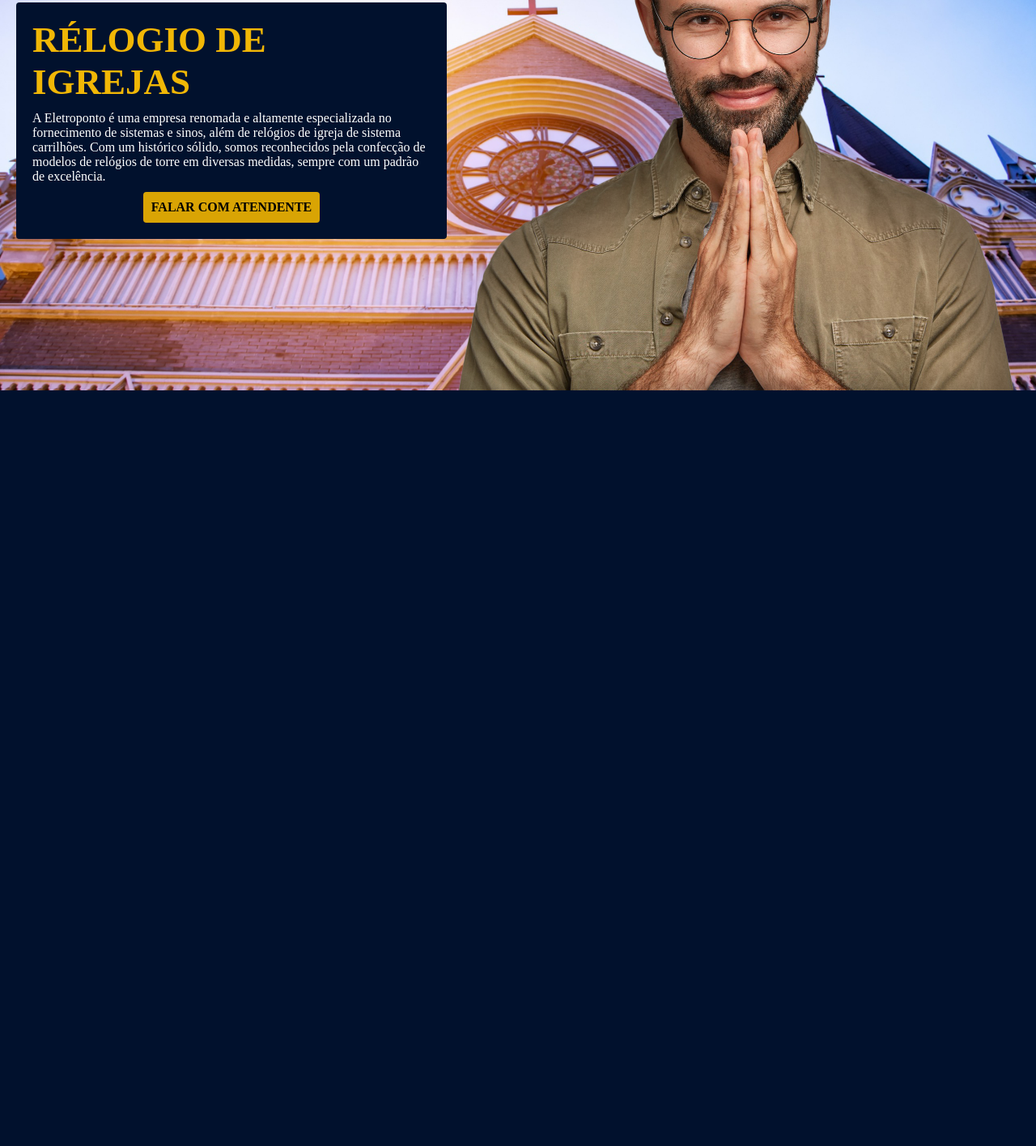
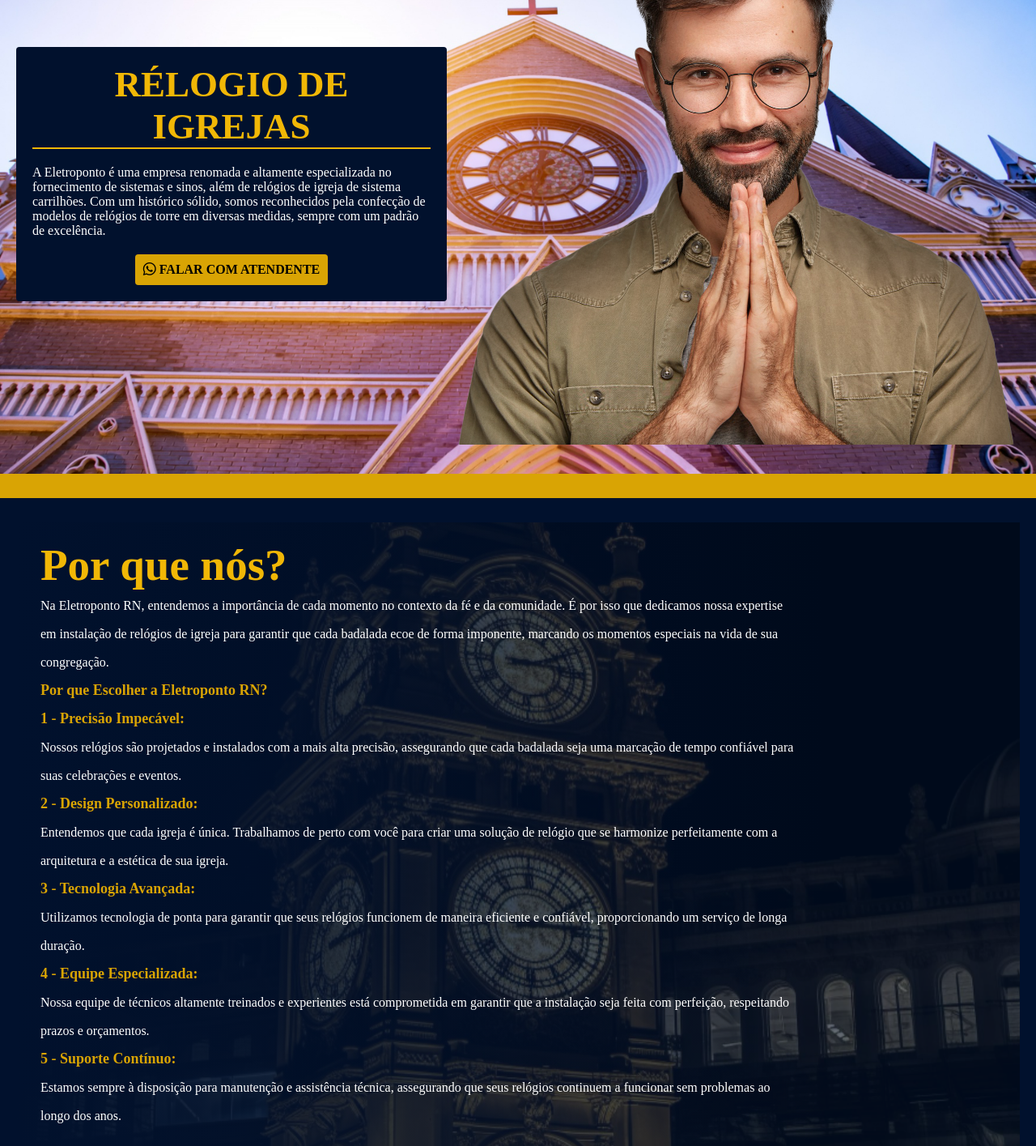
Before and after one commit to forcaweb/site-relogio-de-igreja, a plain HTML site: page index.html in a window 1280 px wide. Shown: the part 185-1600 px from the top of the page at 81% size. Before the commit the page ends 800 px from the top, so only its background shows below. Drawn offline with nearby package versions, Linux system fonts and the light colour scheme.

Commit message:
at2710202317

```diff
--- a/css/style.css
+++ b/css/style.css
@@ -2,6 +2,8 @@
   font-family: Poppins;
   src: url(https://fonts.googleapis.com/css2?family=Montserrat:wght@800&family=Poppins:ital,wght@0,100;0,200;0,300;0,400;0,500;0,600;0,700;0,800;0,900;1,100;1,200;1,300;1,400;1,500;1,600;1,700;1,800;1,900&display=swap);
 }
+
+@import url("https://cdn.jsdelivr.net/npm/bootstrap-icons@1.11.1/font/bootstrap-icons.css");
 
 :root {
   --blue-default: #01112d;
@@ -18,6 +20,7 @@
     padding: 0;
     list-style: none;
     text-decoration: none;
+    box-sizing: border-box;
 }
 
 body {
@@ -25,6 +28,7 @@ body {
   font-family: Poppins;
   background: var(--blue-default);
   color: var(--golden);
+  position: relative;
 }
 
 ::-webkit-scrollbar-track {
@@ -38,16 +42,18 @@ body {
   background: var(--ciano);
 }
 
-.container {
+.container-custom {
     display: grid;
     position: relative;
     justify-content: center;
     align-items: center;
     grid-template-columns: repeat(1, 1fr);
+    width: 100% !important;
+    overflow: hidden;
 }
 
 
-.container .header-welcome{
+.container-custom .header-welcome{
     display: grid;
     position: relative;
     justify-content: center;
@@ -59,9 +65,22 @@ body {
     background-size: cover;
     background-attachment: scroll;
     padding: 0 20px;
+    width: 100%;
+    min-height: 100vh;
 }
 
-.container .header-welcome .box-content{
+.container-custom .header-welcome::after{
+    content: "";
+    display: block;
+    position: absolute;
+    bottom: 0;
+    left: 0;
+    width: 100%;
+    height: 30px;
+    background-color: var(--golden-dark);
+}
+
+.container-custom .header-welcome .box-content{
     display: flex;
     position: relative;
     justify-content: center;
@@ -69,7 +88,7 @@ body {
     flex-direction: column;
 }
 
-.container .header-welcome .box-content .dialog{
+.container-custom .header-welcome .box-content .dialog{
     display: flex;
     position: relative;
     justify-content: center;
@@ -78,11 +97,11 @@ body {
     background-color: var(--blue-default);
     padding: 20px;
     border-radius: 4px;
-    gap: 10px;
+    gap: 20px;
 }
 
 
-.container .header-welcome .box-content .dialog a{
+.container-custom .header-welcome .box-content .dialog a{
     background-color: var(--golden-dark);
     position: relative;
     color: var(--black);
@@ -92,59 +111,163 @@ body {
     text-transform: uppercase;
     display: block;
     border-radius: 4px;
+    text-decoration: none;
 }
 
-.container .header-welcome .box-content .dialog a:hover{
+.container-custom .header-welcome .box-content .dialog a:hover{
     background: var(--golden);
 }
 
-.container .header-welcome .box-content .dialog h1{
+.container-custom .header-welcome .box-content .dialog h1{
     font-size: 45px;
     text-transform: uppercase;
+    display: block;
+    text-align: center;
+    gap: 7px;
+    border-bottom: 2px solid var(--golden);
+    width: 100%;
+    position: relative;
 }
 
-.container .header-welcome .box-content .dialog p{
+.container-custom .header-welcome .box-content .dialog h1 i{
+    font-size: 25px;
+    color: var(--grey);
+}
+
+.container-custom .header-welcome .box-content .dialog p{
     font-size: 16px;
     color: var(--white);
 }
 
 
+.contents-body{
+    display: flex;
+    justify-content: center;
+    align-items: center;
+    flex-direction: column;
+}
+
+.contents-body .content{
+    position: relative;
+    display: flex;
+    padding: 0 20px;
+    width: 100% !important;
+}
+
+.contents-body .content::after{
+    content: "";
+    display: block;
+    position: absolute;
+    bottom: 0;
+    left: 0;
+    width: 100%;
+    height: 30px;
+    background-color: var(--golden-dark);
+}
+
+.contents-body .content::before{
+    content: "";
+    display: block;
+    position: absolute;
+    top: 0;
+    left: 0;
+    width: 100%;
+    height: 30px;
+    background-color: var(--blue-default);
+    z-index: 100;
+}
+
+.contents-body .content .box-content{
+    width: 100%;
+    position: relative;
+    display: flex;
+    justify-content: flex-start;
+    align-items: center;
+}
+
+.contents-body .content .box-content img{
+    width: 100%;
+    object-fit: cover;
+    position: absolute;
+    top: 0;
+    left: 0;
+    height: 100%;
+    opacity: 0.4;
+}
+
+.contents-body .content .dialog{
+    width: 100%;
+    position: relative;
+    background: linear-gradient(to right, var(--blue-default), transparent);
+    display: flex;
+    justify-content: center;
+    align-items: center;
+    flex-direction: column;
+    padding:50px 30px;
+    max-width: 1000px;
+}
+
+.contents-body .content .dialog h2{
+    font-size: 55px;
+    line-height: 65px;
+    width: 100%;
+}
+
+.contents-body .content .dialog p{
+   text-align: left !important;
+   color: var(--white);
+   line-height: 35px;
+   width: 100%;
+}
+
+.contents-body .content .dialog p strong{
+    display: block;
+    color: var(--golden-dark);
+    font-size: 18px;
+}
+
+
 @media only screen and (max-width: 1200px) {
-    .container .header-welcome{
+    .container-custom .header-welcome{
         grid-template-columns: repeat(1, 1fr);
+        width: 100%;
+        padding: 0;
     }
 
-    .container .header-welcome .box-content img{
+    .container-custom .header-welcome .box-content img{
         display: block;
         position: relative;
         width: 100%;
         object-fit: cover;
-        min-height: 100% !important;
+        height: 100% !important;
+        min-height: 100vh;
     }
 
-    .container .header-welcome .box-content:nth-child(1){
+    .container-custom .header-welcome .box-content:nth-child(1){
         position: absolute;
-        bottom: 0;
+        top: 0;
         left: 0;
         z-index: 1000;
         height: 100%;
+        width: 100%;
+        padding: 20px;
     }
 
-    .container .header-welcome .box-content:nth-child(1) .dialog{
+    .container-custom .header-welcome .box-content:nth-child(1) .dialog{
         background-color: rgba(0, 0, 0, 0.4);
-        height: 100%;
+        position: relative;
+        height: 50%;
         width: 100%;
     }
 
-    .container .header-welcome .box-content:nth-child(1) .dialog h1{
+    .container-custom .header-welcome .box-content:nth-child(1) .dialog h1{
         font-size: 30px;
     }
 
-    .container .header-welcome .box-content:nth-child(1) .dialog p{
+    .container-custom .header-welcome .box-content:nth-child(1) .dialog p{
         position: relative;
         display: block;
         width: 100%;
         font-size: 13px;
-        width: 90%;
     }
 }
--- a/index.html
+++ b/index.html
@@ -21,10 +21,11 @@
     <meta name="msapplication-TileImage" content="/imgs/ms-icon-144x144.png">
     <meta name="theme-color" content="#ffffff">
     <title>Rélogio de igreja - Rio Grande do Norte</title>
+    <link rel="stylesheet" href="https://cdn.jsdelivr.net/npm/bootstrap-icons@1.11.1/font/bootstrap-icons.css">
     <link rel="stylesheet" href="./css/style.css">
 </head>
 <body>
-    <main class="container">
+    <main class="container-custom">
         <section class="header-welcome">
             <div class="box-content">
                 <div class="dialog">
@@ -32,7 +33,7 @@
                     <p>A Eletroponto é uma empresa renomada e altamente especializada no fornecimento de sistemas e sinos, além de relógios de igreja de sistema carrilhões. Com um histórico sólido, somos reconhecidos pela confecção de modelos de relógios de torre em diversas medidas, sempre com um padrão de excelência.</p>
 
                     <li>
-                        <a href="https://api.whatsapp.com/send?phone=5584999116261&text=Ol%C3%A1,%20fiquei%20interessado%20em%20seu%20produto.%20Venho%20atrav%C3%A9s%20do%20seu%20site:%20relogiodeigreja.com.br." target="_blank" title="Falar com um atendente">Falar com atendente</a>
+                        <a href="https://api.whatsapp.com/send?phone=5584999116261&text=Ol%C3%A1,%20fiquei%20interessado%20em%20seu%20produto.%20Venho%20atrav%C3%A9s%20do%20seu%20site:%20relogiodeigreja.com.br." target="_blank" title="Falar com um atendente"><i class="bi bi-whatsapp"></i> Falar com atendente</a>
                     </li>
                 </div>
             </div>
@@ -41,6 +42,37 @@
                 <img src="./imgs/padre.png" alt="Ilustração de Padre" title="Ilustração de Padre">
             </div>
         </section>
+
+        <section class="contents-body">
+            <article class="content">
+                <div class="box-content">
+                <img src="./imgs/relogio-1.jpg" alt="Ilustração de Padre" title="Ilustração de Padre">
+
+                <div class="dialog">
+                        <h2>Por que nós?</h2>
+                        <p>Na Eletroponto RN, entendemos a importância de cada momento no contexto da fé e da comunidade. É por isso que dedicamos nossa expertise em instalação de relógios de igreja para garantir que cada badalada ecoe de forma imponente, marcando os momentos especiais na vida de sua congregação.</p>
+
+                        <p><strong>Por que Escolher a Eletroponto RN?</strong></p>
+
+                        <p><strong>1 - Precisão Impecável:</strong> Nossos relógios são projetados e instalados com a mais alta precisão, assegurando que cada badalada seja uma marcação de tempo confiável para suas celebrações e eventos.</p>
+
+                        <p><strong>2 - Design Personalizado:</strong> Entendemos que cada igreja é única. Trabalhamos de perto com você para criar uma solução de relógio que se harmonize perfeitamente com a arquitetura e a estética de sua igreja.</p>
+
+                        <p><strong>3 - Tecnologia Avançada:</strong> Utilizamos tecnologia de ponta para garantir que seus relógios funcionem de maneira eficiente e confiável, proporcionando um serviço de longa duração.</p>
+
+                        <p><strong>4 - Equipe Especializada:</strong> Nossa equipe de técnicos altamente treinados e experientes está comprometida em garantir que a instalação seja feita com perfeição, respeitando prazos e orçamentos.</p>
+
+                        <p><strong>5 - Suporte Contínuo:</strong> Estamos sempre à disposição para manutenção e assistência técnica, assegurando que seus relógios continuem a funcionar sem problemas ao longo dos anos.</p>
+
+                 </div>
+
+                </div>
+            </article>
+
+        </section>
     </main>
+
+
+    <script src="https://cdn.jsdelivr.net/npm/bootstrap@5.3.2/dist/js/bootstrap.bundle.min.js" crossorigin="anonymous"></script>
 </body>
 </html>
```
